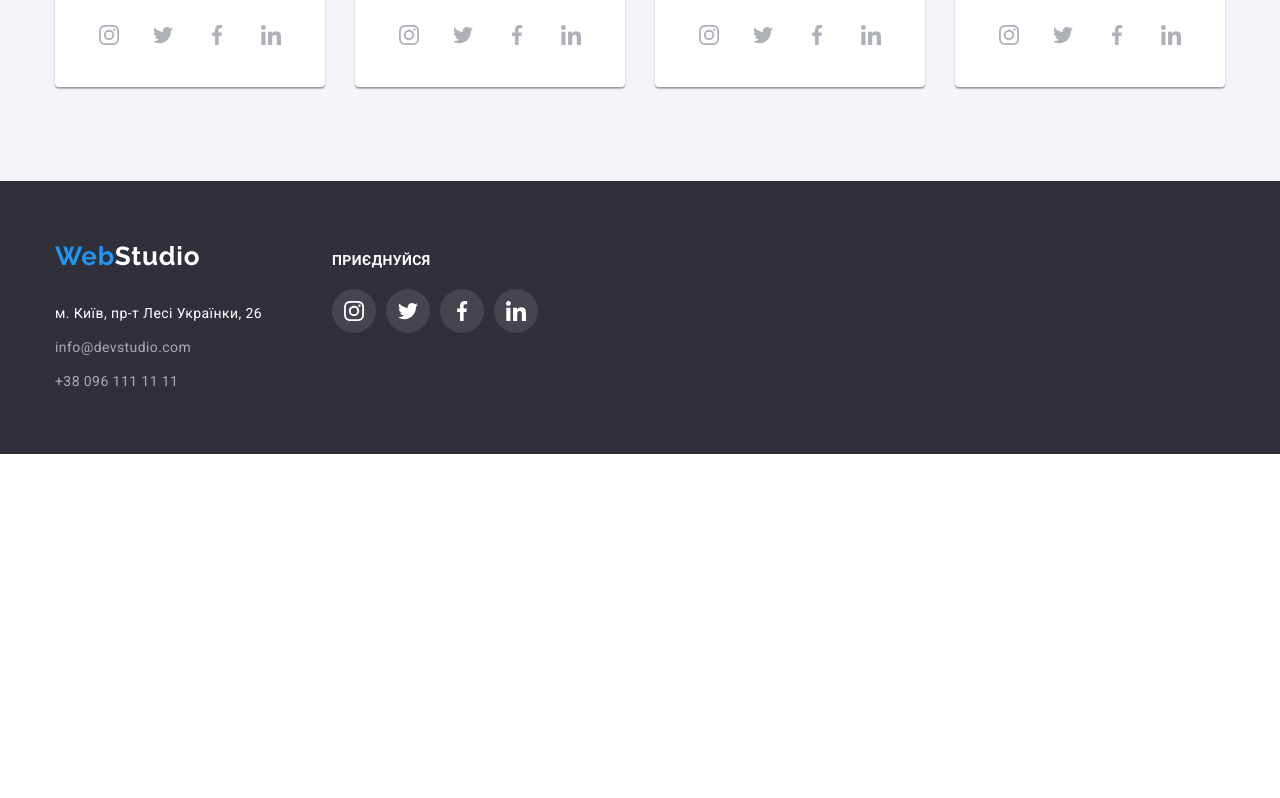
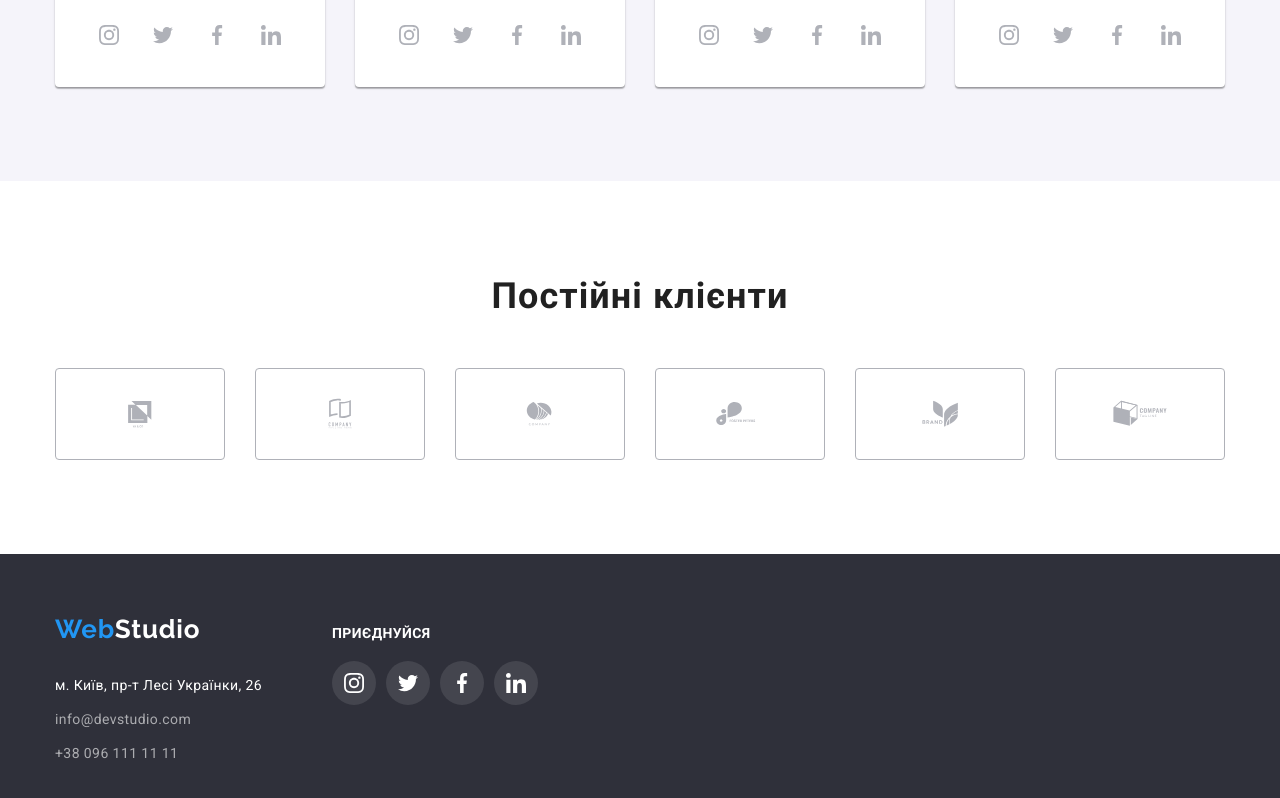
Before and after one commit to Oleksandr-Pik/goit-markup-hw-04, a plain HTML site: page index.html in a window 1280 px wide. Shown: the part 2130-2928 px from the top of the page. Before the commit the page ends 2584 px from the top, so only its background shows below. Drawn offline with nearby package versions, Linux system fonts and the light colour scheme.

Commit message:
add section clients

```diff
--- a/css/styles.css
+++ b/css/styles.css
@@ -384,6 +384,48 @@ img {
 
 /* ================= /OUR TEAM ================= */
 
+/* ================= CLIENTS ================= */
+
+.company-list {
+  display: flex;
+  justify-content: center;
+}
+
+.company-list-link {
+  display: flex;
+  justify-content: center;
+  align-items: center;
+  width: 170px;
+  height: 92px;
+
+  border: 1px solid #AFB1B8;
+  border-radius: 4px;
+}
+
+
+
+.company-list-item:not(:last-child) {
+  margin-right: 30px;
+}
+
+.company-list-icon {
+  fill: #AFB1B8;
+}
+
+.company-list-link:hover,
+.company-list-link:focus {
+  border: 1px solid var(--accent-color);
+}
+
+.company-list-link:hover > .company-list-icon,
+.company-list-link:focus > .company-list-icon {
+  fill: var(--accent-color);
+}
+
+
+
+/* ================= /CLIENTS ================= */
+
 /* ================= FOOTER ================= */
 
 .footer {
@@ -495,12 +537,18 @@ img {
 .active {
   color: var(--text-color-light);
   background: var(--accent-color);
+  box-shadow: 0px 3px 1px rgba(0, 0, 0, 0.1),
+    0px 1px 2px rgba(0, 0, 0, 0.08),
+    0px 2px 2px rgba(0, 0, 0, 0.12);
 }
 
 .projects-btn-filter:hover,
 .projects-btn-filter:focus {
   color: var(--text-color-light);
   background-color: var(--accent-color);
+  box-shadow: 0px 3px 1px rgba(0, 0, 0, 0.1),
+    0px 1px 2px rgba(0, 0, 0, 0.08),
+    0px 2px 2px rgba(0, 0, 0, 0.12);
 }
 
 .projects-flex-container {
--- a/index.html
+++ b/index.html
@@ -361,6 +361,65 @@
           </ul>
         </div>
       </section>
+      <!-- CLIENTS -->
+      <section class="clients section">
+        <div class="container">
+          <h2 class="section-title">Постійні клієнти</h2>
+          <div class="clients-wrapper">
+            <ul class="company-list list">
+              <li class="company-list-item">
+                <a href="" class="company-list-link">
+                  <svg class="company-list-icon" width="106" height="60">
+                    <use href="./images/sprite.svg#company-1"></use>
+                  </svg>
+                </a>
+              </li>
+
+              <li class="company-list-item">
+                <a href="" class="company-list-link">
+                  <svg class="company-list-icon" width="106" height="60">
+                    <use href="./images/sprite.svg#company-2"></use>
+                  </svg>
+                </a>
+              </li>
+
+              <li class="company-list-item">
+                <a href="" class="company-list-link">
+                  <svg class="company-list-icon" width="106" height="60">
+                    <use href="./images/sprite.svg#company-3"></use>
+                  </svg>
+                </a>
+              </li>
+
+              <li class="company-list-item">
+                <a href="" class="company-list-link">
+                  <svg class="company-list-icon" width="106" height="60">
+                    <use href="./images/sprite.svg#company-4"></use>
+                  </svg>
+                </a>
+              </li>
+
+              <li class="company-list-item">
+                <a href="" class="company-list-link">
+                  <svg class="company-list-icon" width="106" height="60">
+                    <use href="./images/sprite.svg#company-5"></use>
+                  </svg>
+                </a>
+              </li>
+
+              <li class="company-list-item">
+                <a href="" class="company-list-link">
+                  <svg class="company-list-icon" width="106" height="60">
+                    <use href="./images/sprite.svg#company-6"></use>
+                  </svg>
+                </a>
+              </li>
+            </ul>
+          </div>
+        </div>
+
+      </section>
+
     </main>
     <!-- FOOTER -->
     <footer class="footer">
```
